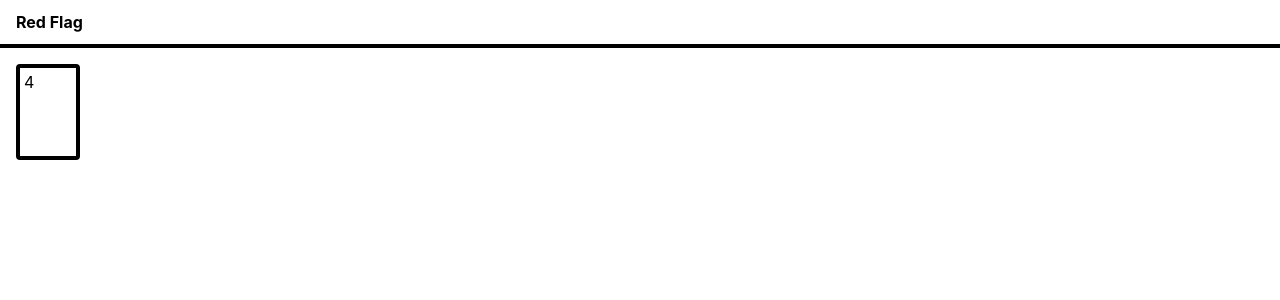
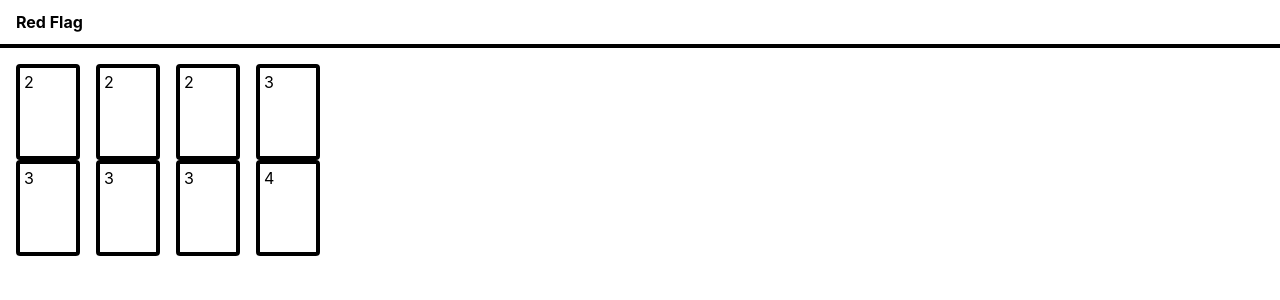
Before and after one commit to jon-athan-hall/red-flag, a React (Create React App) app: page / in a window 1280 px wide. Shown: the top 300 px of the page. Built offline with nearby package versions, Linux system fonts and the light colour scheme.

Commit message:
Create Hand component. Add click event to pass down to Card.

```diff
--- a/src/app/App.tsx
+++ b/src/app/App.tsx
@@ -1,17 +1,26 @@
+import { useEffect, useState } from 'react';
 import './App.css';
-import Card from '../card/Card';
+import Hand from '../hand/Hand';
 
-function App() {
+const App = () => {
+  const [sprinterDeck, setSprinterDeck] = useState([2, 2, 2, 3, 3, 3, 4, 4, 4, 5, 5, 5, 9, 9, 9]);
+  const [rouleurDeck, setRouleurDeck] = useState([3, 3, 3, 4, 4, 4, 5, 5, 5, 6, 6, 6, 7, 7, 7]);
+
+  const handleCardClick = (value: number) => {
+    console.log(value);
+  }
+
   return (
     <div className="App">
       <header className="App-header">
         <h1>Red Flag</h1>
       </header>
       <main className="App-main">
-        <Card value={4} />
+        <Hand values={sprinterDeck.slice(0, 4)} handleCardClick={handleCardClick} />
+        <Hand values={rouleurDeck.slice(0, 4)} handleCardClick={handleCardClick} />
       </main>
     </div>
   );
-}
+};
 
 export default App;
--- a/src/card/Card.css
+++ b/src/card/Card.css
@@ -7,3 +7,7 @@
   border-radius: 0.25rem;
   color: var(--color-text);
 }
+
+.Card:hover {
+  cursor: pointer;
+}
--- a/src/card/Card.tsx
+++ b/src/card/Card.tsx
@@ -1,12 +1,16 @@
 import './Card.css';
 
 interface CardProps {
-  value: number
+  value: number,
+  handleClick(value: number): void
 };
 
-const Card = ({ value }: CardProps): JSX.Element => {
+/**
+ * Visual component for a single card.
+ */
+const Card = ({ value, handleClick }: CardProps): JSX.Element => {
   return (
-    <div className="Card">
+    <div className="Card" onClick={() => handleClick(value)}>
       <div className="Card-value">{value}</div>
     </div>
   );
--- /dev/null
+++ b/src/hand/Hand.css
@@ -0,0 +1,5 @@
+.Hand {
+  display: flex;
+  flex-direction: row;
+  gap: 1em;
+}
--- /dev/null
+++ b/src/hand/Hand.tsx
@@ -0,0 +1,19 @@
+import Card from '../card/Card';
+import './Hand.css';
+
+interface HandProps {
+  values: number[],
+  handleCardClick(value: number): void
+};
+
+const Hand = ({ values, handleCardClick }: HandProps): JSX.Element => {
+  return (
+    <div className="Hand">
+      {values.map((value, index) => (
+        <Card key={index} value={value} handleClick={handleCardClick} />
+      ))}
+    </div>
+  )
+};
+
+export default Hand;
--- a/src/index.css
+++ b/src/index.css
@@ -8,6 +8,7 @@
 
 html {
   box-sizing: border-box;
+  font-size: 16px;
 }
 
 *, *:before, *:after {
@@ -19,7 +20,6 @@ body {
   font-family: -apple-system, BlinkMacSystemFont, 'Segoe UI', 'Roboto', 'Oxygen',
     'Ubuntu', 'Cantarell', 'Fira Sans', 'Droid Sans', 'Helvetica Neue',
     sans-serif;
-  font-size: 16px;
   -webkit-font-smoothing: antialiased;
   -moz-osx-font-smoothing: grayscale;
 }
```
